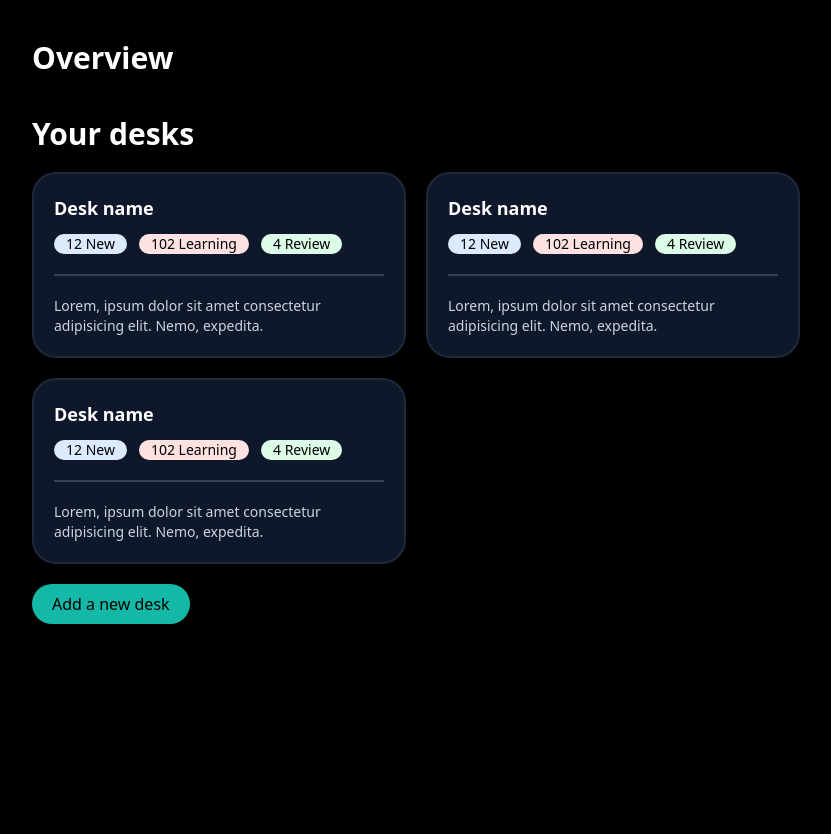
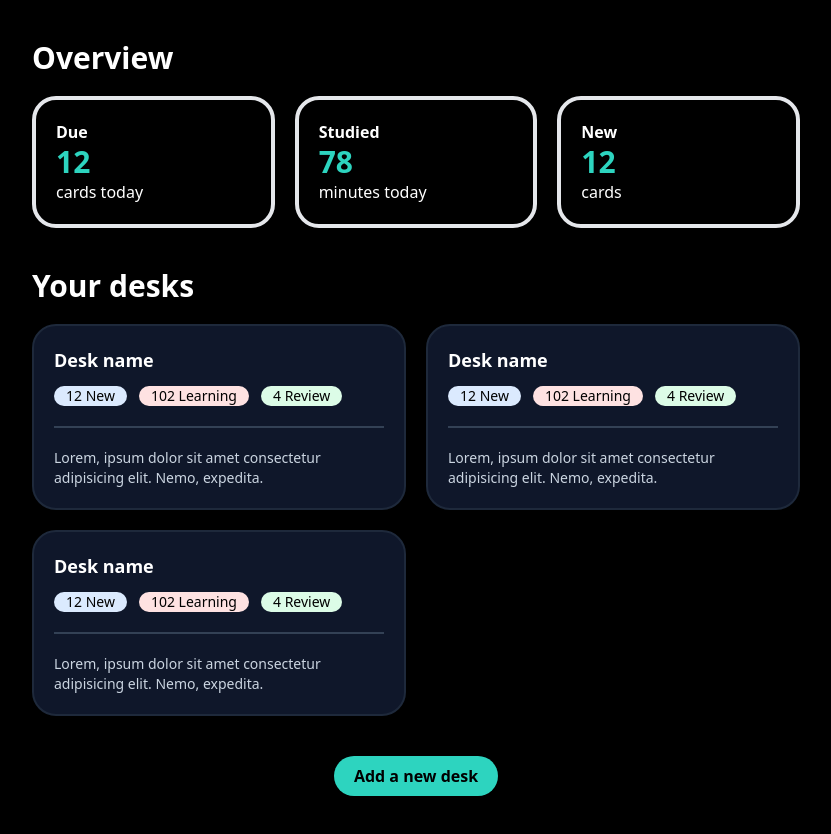
Before and after one commit to Lukynav/remember-cards, a React (Vite) app: page / in a window 1280 px wide. Shown: the whole page, without its empty margins (224-1055 px from the left). Before the commit the page ends 800 px from the top, so only its background shows below. Built offline with nearby package versions, Linux system fonts and the light colour scheme.

Commit message:
feat: Add analytics and boards

```diff
--- a/src/App.tsx
+++ b/src/App.tsx
@@ -1,3 +1,4 @@
+import { Analytics } from './components/Analytics'
 import { Board } from './components/Boards'
 import { Dashboard } from './templates/dashboard'
 
@@ -6,17 +7,21 @@ function App() {
   return (
     <Dashboard>
       <h3 className='text-white font-bold text-3xl'>Overview</h3>
-      <article className='mt-10'>
-
+      <article className='my-5 grid grid-cols-2 md:grid-cols-3 gap-5'>
+        <Analytics num={12} title={'Due'} description={'cards today'}/>
+        <Analytics num={78} title={'Studied'} description={'minutes today'}/>
+        <Analytics num={12} title={'New'} description={'cards'}/>
       </article>
 
-      <h3 className='text-white font-bold text-3xl'>Your desks</h3>
+      <h3 className='text-white font-bold text-3xl mt-10'>Your desks</h3>
       <article className='my-5 grid gap-5 md:grid-cols-2'>
         <Board></Board>
         <Board></Board>
         <Board></Board>
       </article>
-      <button className='px-5 py-2 rounded-3xl bg-teal-500'>Add a new desk</button>
+      <article className='flex justify-center mt-10'>
+        <button className='px-5 py-2 rounded-3xl bg-teal-400 font-bold'>Add a new desk</button>
+      </article>
     </Dashboard>
   )
 }
```
